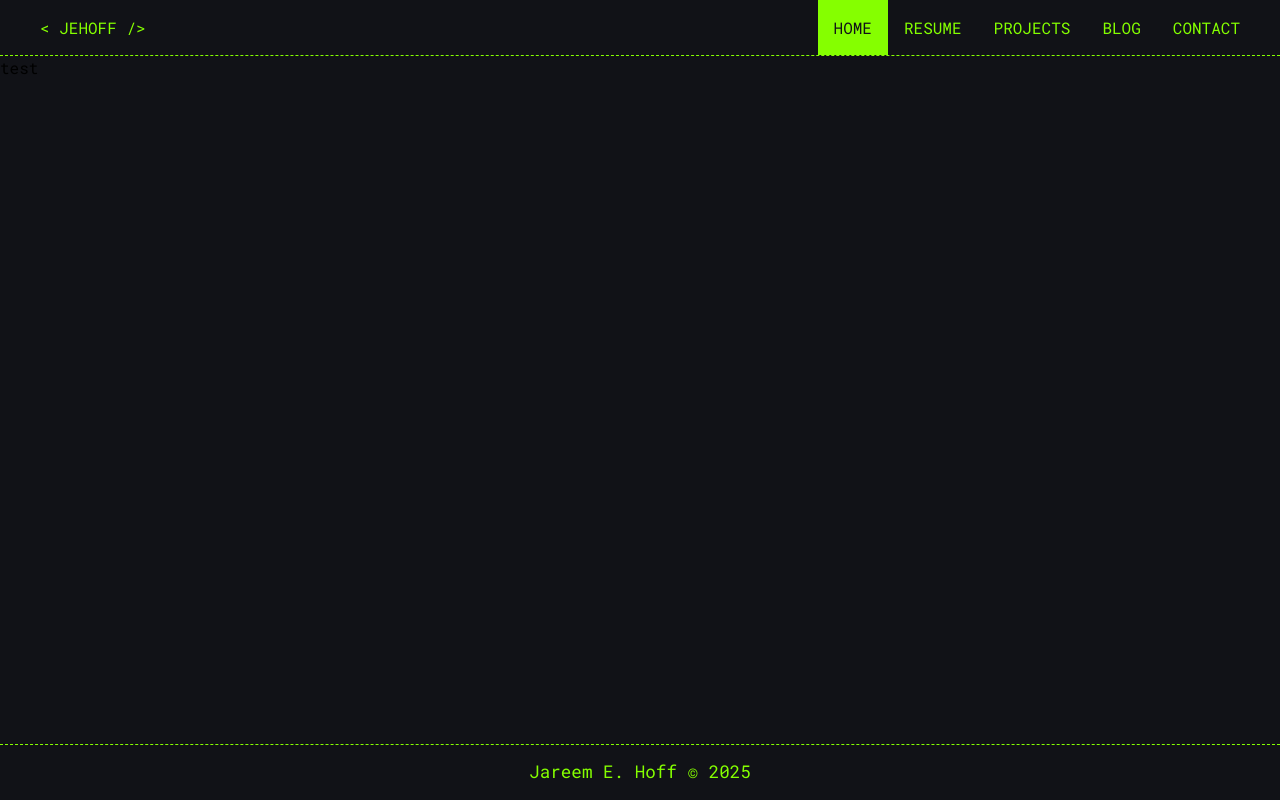
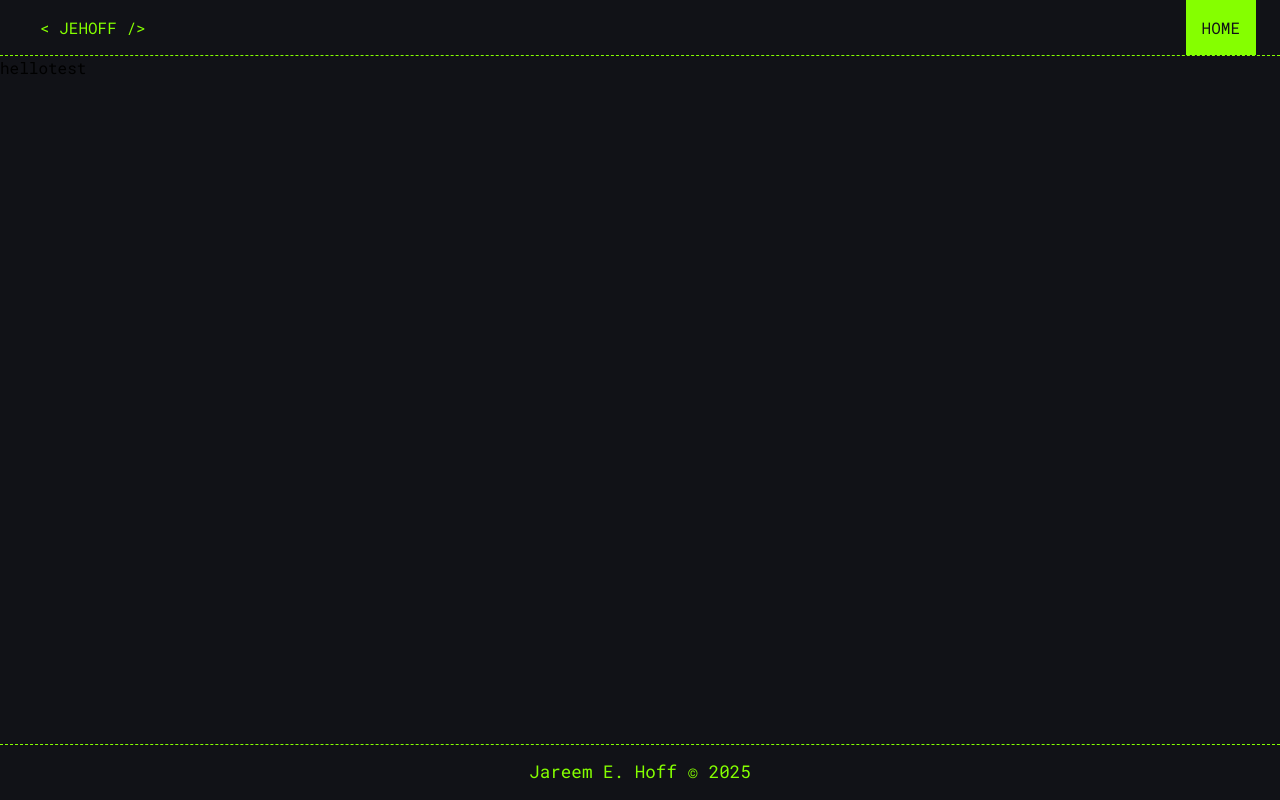
Before and after one commit to 12jihan/jehoff-portfo-admin, a React (Vite) app: page / in a window 1280 px wide. Built offline with nearby package versions, Linux system fonts and the light colour scheme.

Commit message:
making the proper adjustments i need to make this the proper admin tool

```diff
--- a/src/components/Navbar/Navbar.tsx
+++ b/src/components/Navbar/Navbar.tsx
@@ -1,14 +1,11 @@
-import { ReactElement, useState } from "react";
+import type { ReactElement } from "react";
 import "./Navbar.scss";
-import { Link, NavLink, NavLinkRenderProps } from "react-router";
-import { AlignJustifyIcon } from "lucide-react";
+import type { NavLinkRenderProps } from "react-router";
+import { NavLink } from "react-router";
 
-// @ts-ignore
 interface RouteItem {
   name: string;
   route: string;
-  // displayName: string;
-  // icon?: string; // Optional icon for future use
 }
 
 function Navbar(): ReactElement {
@@ -17,25 +14,7 @@ function Navbar(): ReactElement {
       name: "home",
       route: "/",
     },
-    {
-      name: "resume",
-      route: "/resume",
-    },
-    {
-      name: "projects",
-      route: "/projects",
-    },
-    {
-      name: "blog",
-      route: "/blog",
-    },
-    {
-      name: "contact",
-      route: "/contact",
-    },
   ];
-
-  const [navState, setNavState] = useState<boolean>(true);
 
   return (
     <>
@@ -54,8 +33,8 @@ function Navbar(): ReactElement {
           {/* > */}
           {/*   <AlignJustifyIcon /> */}
           {/* </button> */}
-          {routes.map((val: any, index: number): ReactElement => {
-            let _val: string = val.name.toUpperCase();
+          {routes.map((val: RouteItem, index: number): ReactElement => {
+            const _val: string = val.name.toUpperCase();
 
             return (
               <NavLink
--- a/src/routes.tsx
+++ b/src/routes.tsx
@@ -1,10 +1,6 @@
 import { createBrowserRouter, Outlet } from "react-router";
 import Home from "./pages/Home/Home";
 import Navbar from "./components/Navbar/Navbar";
-import Resume from "./pages/Resume/Resume";
-import Blog from "./pages/Blog/Blog";
-import ContactPage from "./pages/Contact/ContactPage";
-import Projects from "./pages/Projects/Projects";
 import Footer from "./components/Footer/Footer";
 
 const routes = createBrowserRouter([
@@ -13,7 +9,15 @@ const routes = createBrowserRouter([
     element: (
       <>
         <Navbar />
-        <Outlet />
+        <div
+          className="
+          main-content"
+        >
+          <aside>hello</aside>
+          <main>
+            <Outlet />
+          </main>
+        </div>
         <Footer />
       </>
     ),
--- a/src/styles/main.scss
+++ b/src/styles/main.scss
@@ -2,6 +2,21 @@
 @use "base";
 @use "components";
 @use "layouts";
+
+.main-content {
+  display: flex;
+  flex-direction: row;
+  height: 100%;
+  aside {
+    width: auto;
+  }
+
+  main {
+    display: flex;
+    flex-direction: column;
+    width: 100%;
+  }
+}
 
 #root {
   display: flex;
```
